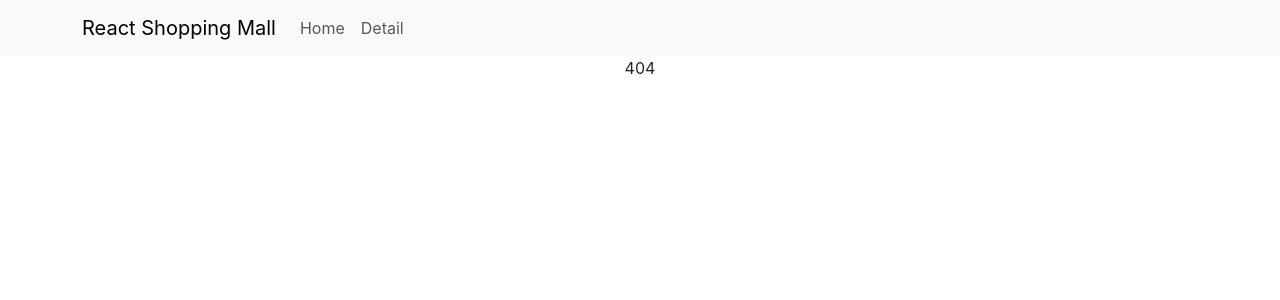
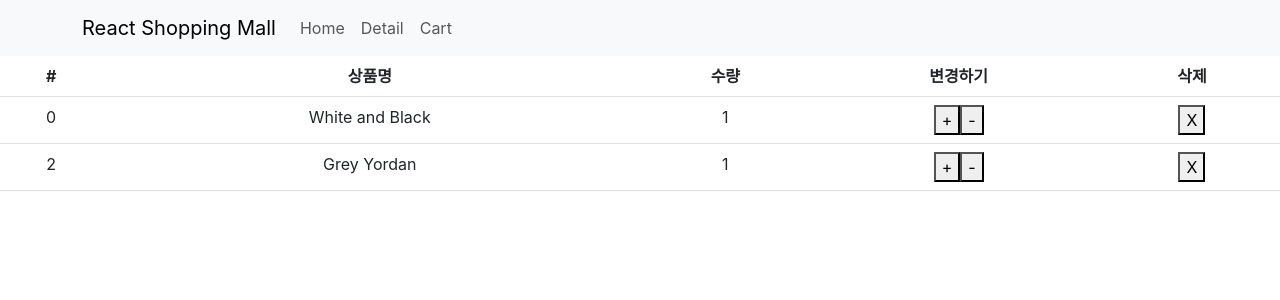
Before and after one commit to misobae/learning-project, a React (Create React App) app: page /cart in a window 1280 px wide. Before the commit this address had no page. Shown: the top 300 px of the page. Built offline with nearby package versions, Linux system fonts and the light colour scheme.

Commit message:
feat: 장바구니 페이지, 기능 추가

```diff
--- a/package.json
+++ b/package.json
@@ -3,6 +3,7 @@
   "version": "0.1.0",
   "private": true,
   "dependencies": {
+    "@reduxjs/toolkit": "^2.0.1",
     "@testing-library/jest-dom": "^5.17.0",
     "@testing-library/react": "^13.4.0",
     "@testing-library/user-event": "^13.5.0",
@@ -11,6 +12,7 @@
     "react": "^18.2.0",
     "react-bootstrap": "^2.9.2",
     "react-dom": "^18.2.0",
+    "react-redux": "^9.1.0",
     "react-router-dom": "^6.21.2",
     "react-scripts": "5.0.1",
     "styled-components": "^6.1.8",
--- a/src/App.js
+++ b/src/App.js
@@ -1,8 +1,9 @@
 import {useState} from "react";
-import {Navbar, Container, Nav, Row, Col} from 'react-bootstrap';
+import {Navbar, Container, Nav} from 'react-bootstrap';
 import './App.css';
 import data from './components/data.js';
 import DetailPage from './routes/Detail.js';
+import Cart from './routes/Cart.js';
 import {Routes, Route, Link, useNavigate, Outlet} from 'react-router-dom';
 import axios from 'axios';
 
@@ -22,7 +23,8 @@ function App() {
           <Navbar.Collapse id="basic-navbar-nav">
             <Nav className="me-auto">
               <Nav.Link onClick={()=>{navigate('/')}}>Home</Nav.Link>
-              <Nav.Link onClick={()=>{navigate('/detail')}}>Detail</Nav.Link>
+              <Nav.Link onClick={()=>{navigate('/detail/0')}}>Detail</Nav.Link>
+              <Nav.Link onClick={()=>{navigate('/cart')}}>Cart</Nav.Link>
             </Nav>
           </Navbar.Collapse>
         </Container>
@@ -69,6 +71,8 @@ function App() {
         } />
 
         <Route path="/detail/:id" element={<DetailPage shoes={shoes} />} />
+
+        <Route path="/cart" element={<Cart />} />
 
         <Route path="/about" element={<About />}>
           <Route path="member" element={<div>Member</div>} />
--- a/src/index.js
+++ b/src/index.js
@@ -4,14 +4,18 @@ import './index.css';
 import App from './App';
 import reportWebVitals from './reportWebVitals';
 import {BrowserRouter} from "react-router-dom";
+import {Provider} from "react-redux";
+import store from './store.js'
 
 const root = ReactDOM.createRoot(document.getElementById('root'));
 root.render(
-  <React.StrictMode>
-    <BrowserRouter>
-      <App />
-    </BrowserRouter>
-  </React.StrictMode>
+  // <React.StrictMode>
+    <Provider store={store}>
+      <BrowserRouter>
+        <App />
+      </BrowserRouter>
+    </Provider>
+  // </React.StrictMode>
 );
 
 // If you want to start measuring performance in your app, pass a function
--- /dev/null
+++ b/src/routes/Cart.js
@@ -0,0 +1,53 @@
+import {Table} from 'react-bootstrap';
+import { useDispatch, useSelector } from "react-redux";
+import { increaseCount, decreaseCount, deleteItem } from './../store.js';
+
+function Cart(){
+  let state = useSelector((state)=> state ); // Redux store 가져와줌
+  let dispatch = useDispatch(); // store.js로 요청 보내주는 함수
+
+  return (
+    <div>
+      <Table>
+        <thead>
+          <tr>
+            <th>#</th>
+            <th>상품명</th>
+            <th>수량</th>
+            <th>변경하기</th>
+            <th>삭제</th>
+          </tr>
+        </thead>
+        <tbody>
+          {
+            state.cart.map((cart, i)=>{
+              return (
+                <tr key={i}>
+                  <td>{cart.id}</td>
+                  <td>{cart.name}</td>
+                  <td>{cart.count}</td>
+                  <td>
+                    <button onClick={()=>{
+                      dispatch(increaseCount(cart.id))
+                    }}>+</button>
+                    <button onClick={()=>{
+                      dispatch(decreaseCount(cart.id))
+                    }}>-</button>
+                  </td>
+                  <td>
+                    <button onClick={()=>{
+                      dispatch(deleteItem(cart.id))
+                    }}>X</button>
+                  </td>
+                </tr>
+              )
+            })
+          }
+
+        </tbody>
+      </Table>
+    </div>
+  )
+}
+
+export default Cart;
--- a/src/routes/Detail.js
+++ b/src/routes/Detail.js
@@ -1,5 +1,7 @@
 import { useEffect, useState } from "react";
-import { useParams, useSearchParams } from "react-router-dom";
+import { useParams, useNavigate } from "react-router-dom";
+import { useDispatch, useSelector } from "react-redux";
+import { addItem } from './../store.js';
 import {Nav} from 'react-bootstrap';
 
 function DetailPage(props){
@@ -7,6 +9,11 @@ function DetailPage(props){
   let [inputValue, setInputValue] = useState('');
   let [tab, setTab] = useState(0);
   let [fade, setFade] = useState('');
+  let [cartBtnVisible, setCartBtnVisible] = useState(false);
+  let navigate = useNavigate();
+
+  let state = useSelector((state)=> state );  // Redux store 가져와줌
+  let dispatch = useDispatch(); // store.js로 요청 보내주는 함수
 
   // input에 문자 입력시 alert
   useEffect(()=>{
@@ -53,7 +60,15 @@ function DetailPage(props){
           <h4 className="pt-5">{foundElement.title}</h4>
           <p>{foundElement.content}</p>
           <p>{foundElement.price}원</p>
-          <button className="btn btn-danger">주문하기</button>
+          <button className="btn btn-danger" onClick={()=>{
+            dispatch(addItem( { id: foundElement.id, name: foundElement.title, count: 1 } ));
+            setCartBtnVisible(true);
+          }}>주문하기</button>
+          {
+            cartBtnVisible == true
+            ? <button className="btn btn-primary" onClick={()=>{navigate('/cart')}}>장바구니 바로가기</button>
+            : null
+          }
         </div>
 
         <Nav variant="tabs"  defaultActiveKey="link0">
--- /dev/null
+++ b/src/store.js
@@ -0,0 +1,46 @@
+import { configureStore, createSlice } from '@reduxjs/toolkit'
+import user from './store/userSlice.js'
+
+
+let cart = createSlice({ // useState 역할
+  name:'cart',
+  initialState: [
+    { id: 0, name: 'White and Black', count: 1 },
+    { id: 2, name: 'Grey Yordan', count: 1 }
+  ],
+  reducers: {
+    increaseCount(state, action){
+      const itemId = action.payload; // 액션 페이로드로 전달되는 데이터
+      const itemIndex = state.findIndex(item => item.id === itemId); // 테스트 함수를 충족하는 배열의 첫번째 요소 인덱스를 반환
+      state[itemIndex].count += 1;
+    },
+    decreaseCount(state, action){
+      const itemIndex = state.findIndex(item => item.id === action.payload);
+      if (state[itemIndex].count > 0) {
+        state[itemIndex].count -= 1;
+      } else {
+        return state; // 아이템을 찾지 못한 경우 현재 상태를 그대로 반환
+      }
+    },
+    addItem(state, action){
+      // 만약에 state에 같은 데이터가 있을 경우, 기존에 있는 데이터에 숫자만 더하기
+      const itemIndex = state.findIndex(item => item.id === action.payload.id);
+      if(itemIndex !== -1) {
+        state[itemIndex].count += 1;
+      } else {
+        state.push(action.payload);
+      }
+    },
+    deleteItem(state, action){
+      return state.filter(item => item.id !== action.payload);
+    }
+  }
+})
+export let { increaseCount, decreaseCount, addItem, deleteItem } = cart.actions
+
+export default configureStore({ // state 등록
+  reducer: {
+    user: user.reducer,
+    cart: cart.reducer
+   }
+})
--- /dev/null
+++ b/src/store/userSlice.js
@@ -0,0 +1,21 @@
+import { createSlice } from '@reduxjs/toolkit'
+
+let user = createSlice({
+  name: 'user',
+  initialState: {
+    name: 'Kim',
+    age: 20
+  },
+  reducers: {
+    changeName(state){ // array/object의 경우 return없이 직접 수정해도 state 변경됨
+      state.name = 'park'
+    },
+    increase(state, action){
+      state.age += action.payload
+      console.log(state.name)
+    }
+  }
+})
+export let { changeName, increase } = user.actions
+
+export default user
```
Also changed, not shown: 1 other file (tests, documents, lock files or other folders).
